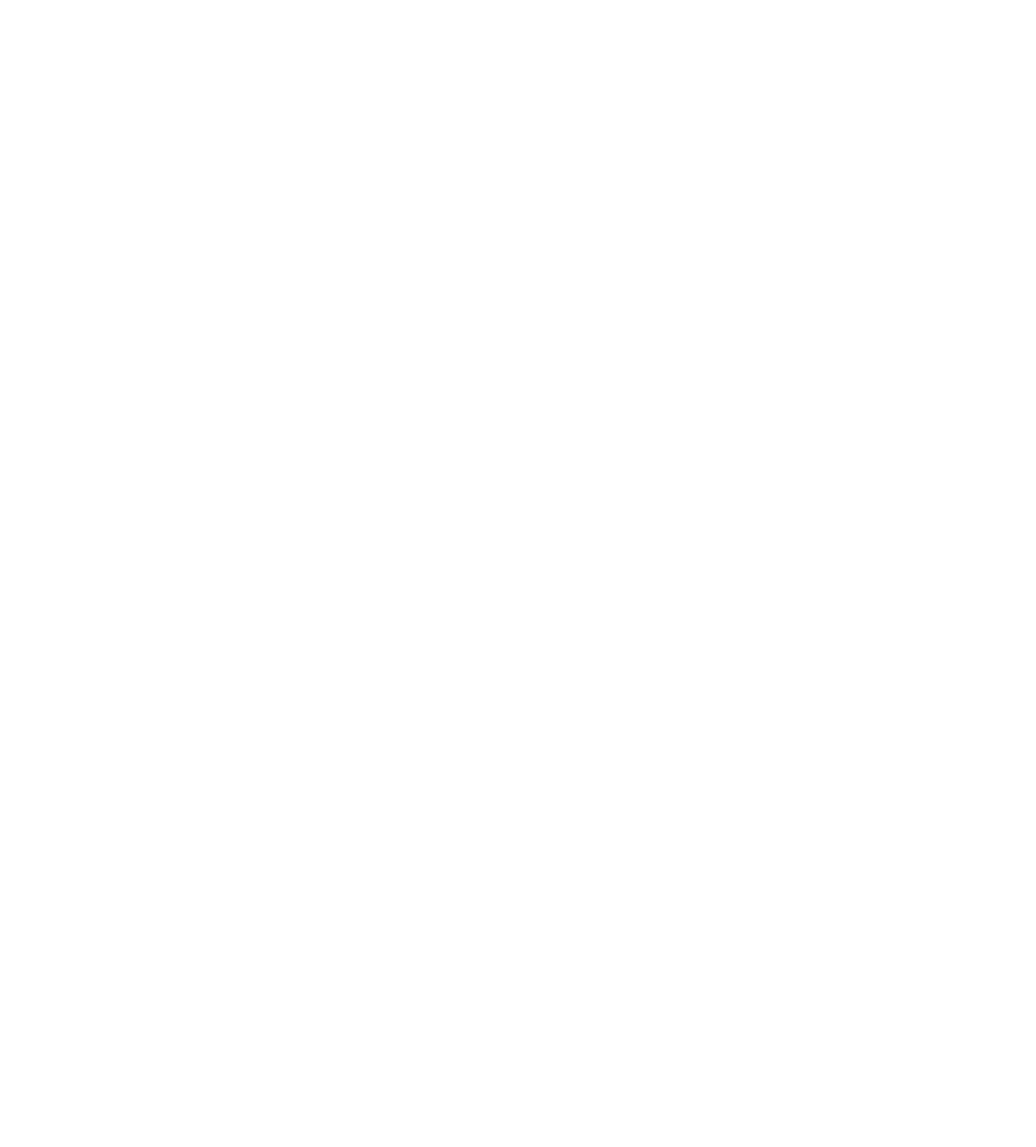
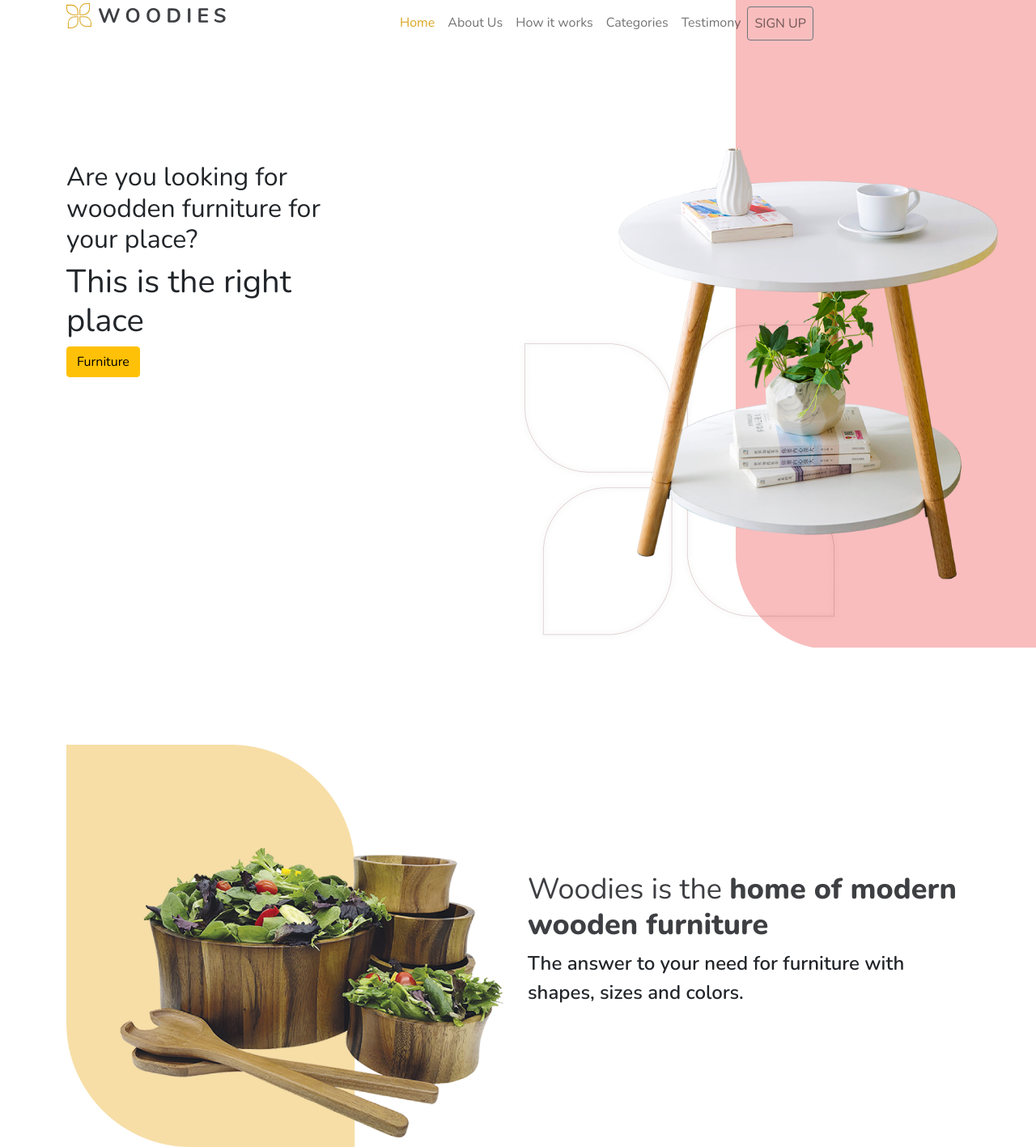
Before and after one commit to Andrik2406/ING-Woodies, a plain HTML site: page index.html in a window 1280 px wide. Shown: the whole page at 81% size. Before the commit the page ends 800 px from the top, so only its background shows below. Drawn offline with nearby package versions, Linux system fonts and the light colour scheme.

Commit message:
adelante la estructura y las imagenes

```diff
--- /dev/null
+++ b/css/Style.css
@@ -0,0 +1,38 @@
+body {
+    font-family: 'Nunito', sans-serif;
+  }
+  .header {
+    min-height: 800px;
+    margin-bottom: 120px;
+  }
+  .header-table {
+    width: 50%;
+    height: 800px;
+    background: url(../img/header-table.jpg);
+    background-repeat: no-repeat;
+    background-size: cover;
+    position: absolute;
+    top: 0;
+    right: 0;
+    z-index: -1;
+  }
+  .header-container {
+    height: 550px;
+    display: flex;
+    align-items: center;
+  }
+  .nav-link.active {
+    color: #daa520 !important;
+  }
+  .woodies-text-center {
+    display: flex;
+    align-items: center;
+  }
+  .woodies-furniture h3 {
+    color: #3e3f43;
+    font-size: 2.25rem;
+  }
+  .woodies-furniture p {
+    font-size: 1.5rem;
+    font-weight: 600;
+  }
--- a/index.html
+++ b/index.html
@@ -1,12 +1,92 @@
 <!DOCTYPE html>
 <html lang="es-MX">
-<head>
-    <meta charset="UTF-8">
-    <meta http-equiv="X-UA-Compatible" content="IE=edge">
-    <meta name="viewport" content="width=device-width, initial-scale=1.0">
-    <title>Mi primer proyecto con github</title>
-</head>
-<body>
-
-</body>
+  <head>
+    <meta charset="UTF-8" />
+    <meta http-equiv="X-UA-Compatible" content="IE=edge" />
+    <meta name="viewport" content="width=device-width, initial-scale=1.0" />
+    <title>Woodies</title>
+    <!-- CSS only -->
+    <link
+      href="https://cdn.jsdelivr.net/npm/bootstrap@5.1.3/dist/css/bootstrap.min.css"rel="stylesheet"integrity="sha384-1BmE4kWBq78iYhFldvKuhfTAU6auU8tT94WrHftjDbrCEXSU1oBoqyl2QvZ6jIW3"
+      crossorigin="anonymous"
+    />
+    <link rel="preconnect" href="https://fonts.googleapis.com" /><link rel="preconnect" href="https://fonts.gstatic.com" crossorigin />
+    <link
+      href="https://fonts.googleapis.com/css2?family=Nunito:wght@400;600;800&display=swap" rel="stylesheet"
+    />
+    <link rel="stylesheet" href="css/style.css" />
+  </head>
+  <body>
+    <header class="header">
+      <div class="header-top">
+    <div class="container">
+    <div class="row">
+    <div class="col-sm-4">
+     <div class="logo">
+    <img src="img/logo.svg" alt="" />
+     </div>
+    </div>
+    <div class="col-sm-8">
+                 <nav class="navbar navbar-expand-lg navbar-light">
+                 <div class="container-fluid">
+                  <ul class="navbar-nav me-auto mb-2 mb-lg-0">
+                    <li class="nav-item">
+                      <a class="nav-link active" aria-current="page" href="#">Home</a>
+                    </li>
+                    <li class="nav-item">
+                      <a class="nav-link" aria-current="page" href="#">About Us</a>
+                    </li>
+                    <li class="nav-item">
+                      <a class="nav-link" aria-current="page" href="#">How it works</a>
+                    </li>
+                    <li class="nav-item">
+                      <a class="nav-link" aria-current="page" href="#">Categories</a>
+                    </li>
+                    <li class="nav-item">
+                      <a class="nav-link" aria-current="page" href="#">Testimony</a>
+                    </li>
+                    <li class="nav-item">
+                      <a class="nav-link btn btn-outline-secondary" aria-current="page" href="#"
+                        >SIGN UP</a
+                        >
+                    </li>
+                  </ul>
+                </div>
+              </nav>
+            </div>
+          </div>
+        </div>
+      </div>
+      <div class="header-bottom">
+        <div class="container header-container">
+          <div class="row">
+            <div class="col-sm-6">
+        <h2>Are you looking for woodden furniture for your place?</h2>
+        <h1>This is the right place</h1>
+         <a href="" class="btn btn-warning">Furniture</a>
+            </div>
+          </div>
+        </div>
+        <div class="header-table"></div>
+      </div>
+    </header>
+    <div class="container woodies-furniture">
+      <div class="row">
+        <div class="col-sm-6">
+          <img src="img/woodies_furniture.jpg" class="img-fluid" alt="" />
+        </div>
+        <div class="col-sm-6 woodies-text-center">
+          <div>
+            <h3>Woodies is the <strong>home of modern wooden furniture</strong></h3>
+            <p>The answer to your need for furniture with shapes, sizes and colors. </p>
+          </div>
+        </div>
+      </div>
+    </div>
+    <script
+      src="https://cdn.jsdelivr.net/npm/bootstrap@5.1.3/dist/js/bootstrap.bundle.min.js"
+      integrity="sha384-ka7Sk0Gln4gmtz2MlQnikT1wXgYsOg+OMhuP+IlRH9sENBO0LRn5q+8nbTov4+1p"
+      crossorigin="anonymous"
+    ></script>
+  </body>
 </html>
```
Also changed, not shown: img/header-table.jpg (added), img/logo.svg (added), img/woodies_furniture.jpg (added), 2 other files.
